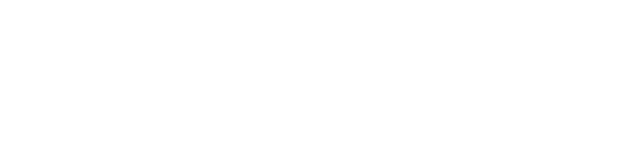
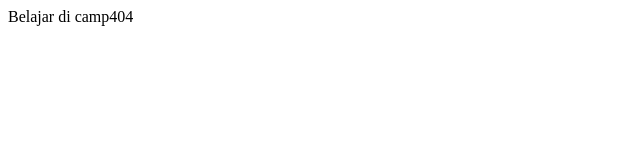
Before and after one commit to mohamad-iqbal/git-camp404, a plain HTML site: page index.html in a window 1280 px wide. Shown: the whole page, without its empty margins (0-640 px from the left). Drawn offline with Linux system fonts and the light colour scheme.

Commit message:
Memasukan index.html

```diff
--- a/index.html
+++ b/index.html
@@ -6,6 +6,6 @@
     <title>Document</title>
 </head>
 <body>
-
+   Belajar di camp404
 </body>
 </html>
```
